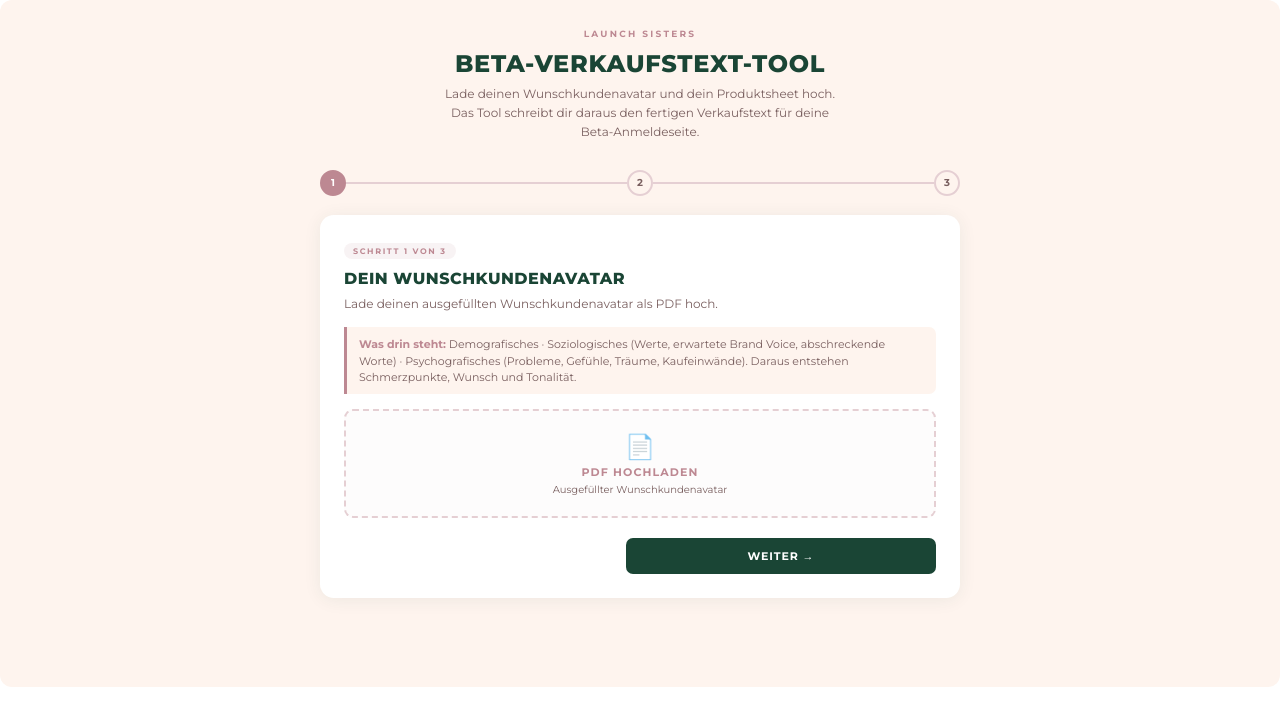
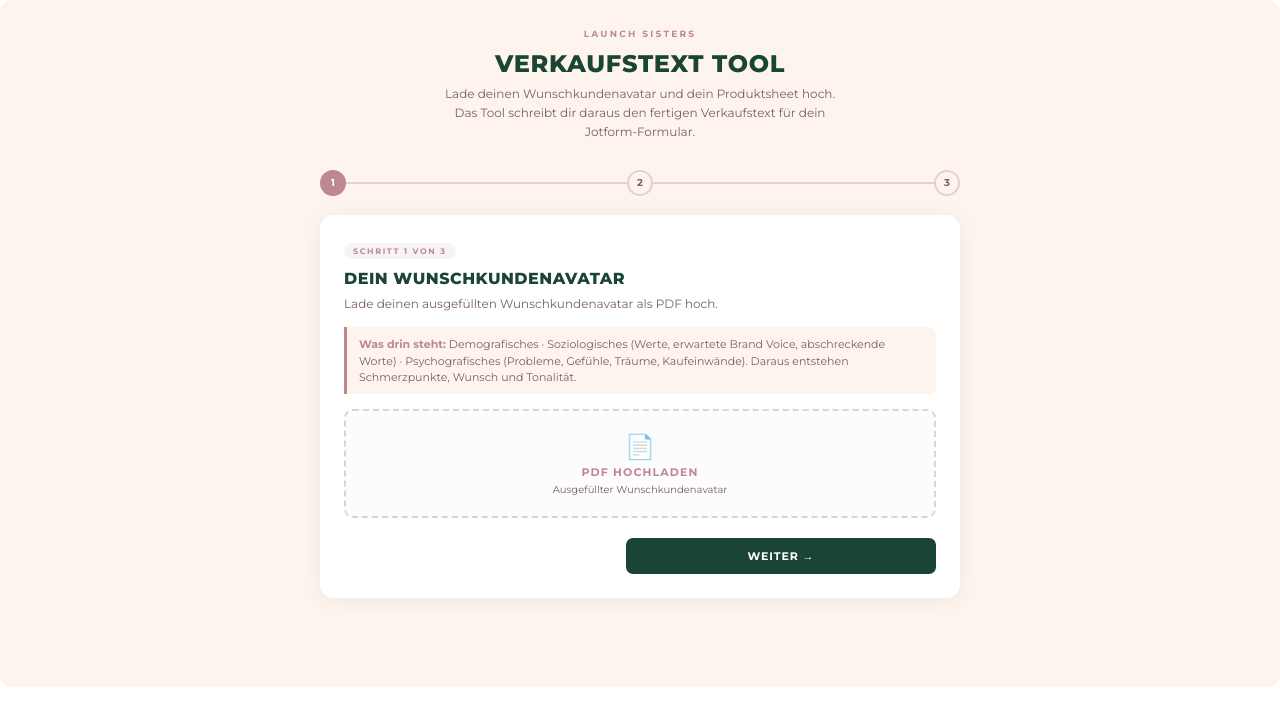
Before and after one commit to katharinanahm19/verkaufstext-tool, a website: page index.html in a window 1280 px wide. Drawn offline with Linux system fonts and the light colour scheme.

Commit message:
Header: 'Verkaufstext Tool' + Untertitel auf Jotform-Formular
Co-Authored-By: Claude Opus 4.8 <noreply@anthropic.com>

```diff
--- a/index.html
+++ b/index.html
@@ -3,7 +3,7 @@
 <head>
 <meta charset="UTF-8">
 <meta name="viewport" content="width=device-width, initial-scale=1.0">
-<title>Beta-Verkaufstext-Tool</title>
+<title>Verkaufstext Tool</title>
 <link href="https://fonts.googleapis.com/css2?family=Montserrat:wght@400;500;600;700;800&display=swap" rel="stylesheet">
 <script src="https://cdnjs.cloudflare.com/ajax/libs/pdf.js/3.11.174/pdf.min.js"></script>
 <style>
@@ -95,7 +95,7 @@ input[type=file]{display:none}
 <body>
 <div class="tool-wrap">
 <div class="page">
-<div class="hdr"><span class="brand">Launch Sisters</span><h1>Beta-Verkaufstext-Tool</h1><p>Lade deinen Wunschkundenavatar und dein Produktsheet hoch. Das Tool schreibt dir daraus den fertigen Verkaufstext für deine Beta-Anmeldeseite.</p></div>
+<div class="hdr"><span class="brand">Launch Sisters</span><h1>Verkaufstext Tool</h1><p>Lade deinen Wunschkundenavatar und dein Produktsheet hoch. Das Tool schreibt dir daraus den fertigen Verkaufstext für dein Jotform-Formular.</p></div>
 
 <!-- S1 AVATAR -->
 <div id="s1" class="screen active"><div class="prog"><div class="pd a"><span>1</span></div><div class="pl"></div><div class="pd"><span>2</span></div><div class="pl"></div><div class="pd"><span>3</span></div></div><div class="card">
```
